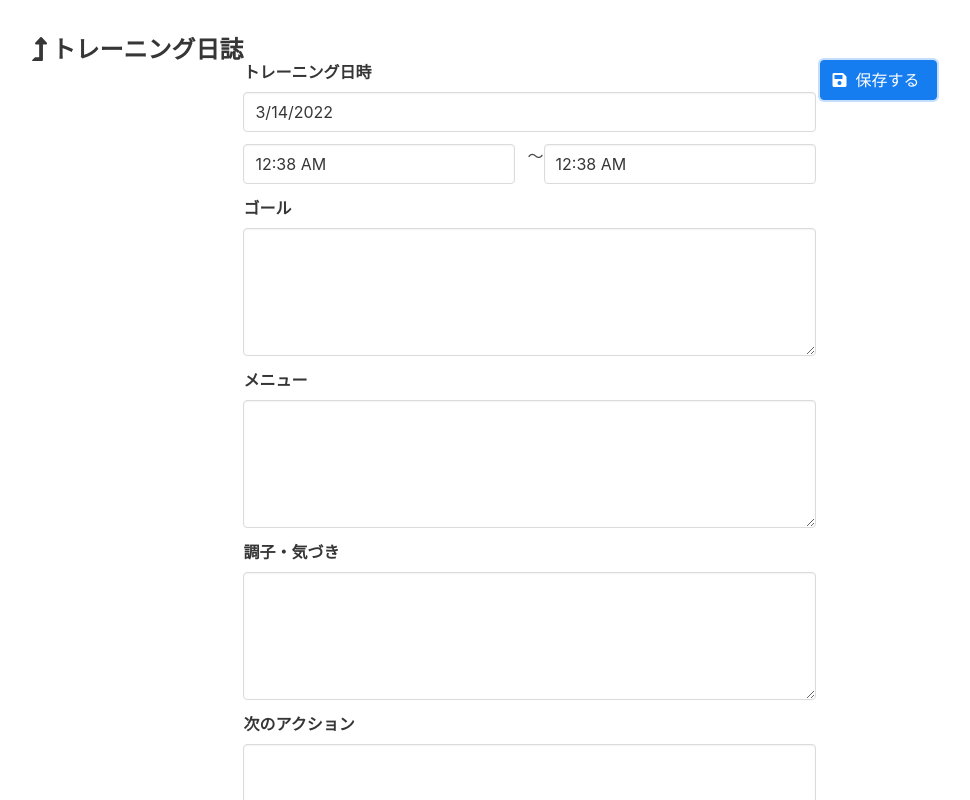
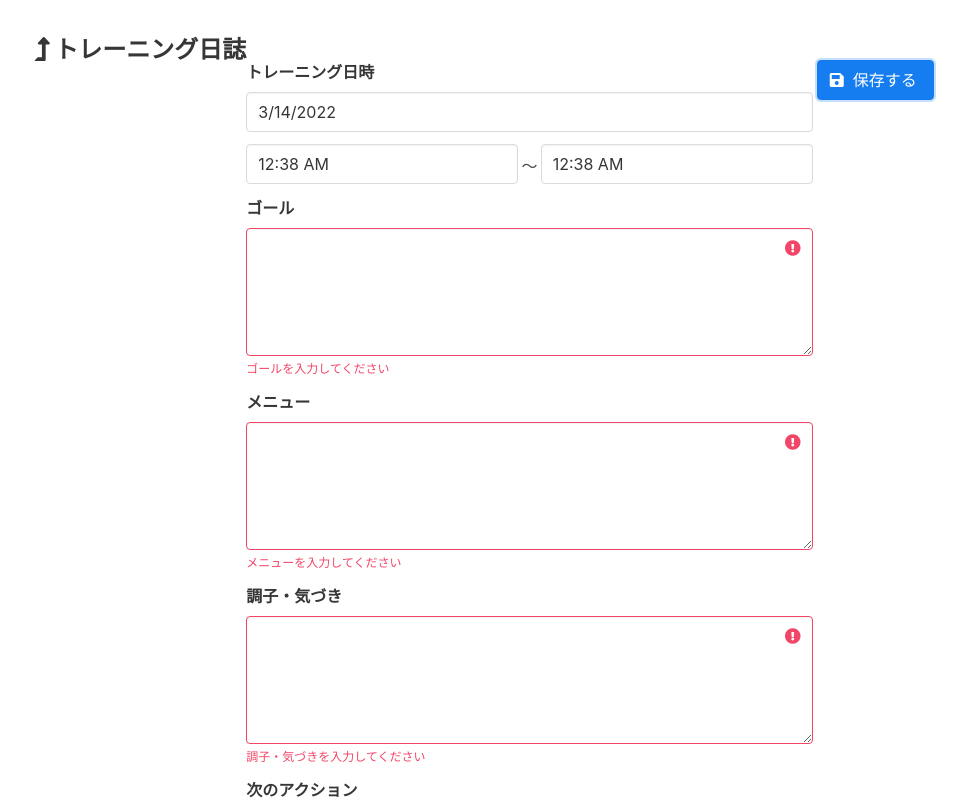
Before and after one commit to KentaYamada/my-trainer, a Vue app: page /reports/create in a window 1280 px wide. Both pictures are taken after a click on the button "保存する". Shown: the top 800 px of the page, without its empty margins (156-1126 px from the left). Built offline with nearby package versions, Linux system fonts and the light colour scheme.

Commit message:
implement validation

```diff
--- a/src/components/reports/form/script.ts
+++ b/src/components/reports/form/script.ts
@@ -10,6 +10,10 @@ export default Vue.extend({
     report: {
       required: true,
       type: Object as PropType<Report>
+    },
+    validations: {
+      required: true,
+      type: Object
     }
   },
   methods: {
--- a/src/components/reports/form/style.scss
+++ b/src/components/reports/form/style.scss
@@ -0,0 +1,8 @@
+.mr-0 {
+    margin-right: 0;
+}
+.tilda {
+    padding-top: 0.6rem;
+    padding-left: 0.2rem;
+    padding-right: 0.2rem;
+}
--- a/src/components/reports/form/template.html
+++ b/src/components/reports/form/template.html
@@ -12,13 +12,13 @@
     <b-field grouped>
         <template #message>
         </template>
-        <div class="control">
+        <div class="control mr-0">
             <b-timepicker
                 :value="report.practice_time_from"
                 @input="handleUpdatePracticeTimeFrom($event)">
             </b-timepicker>
         </div>
-        <p>〜</p>
+        <p class="tilda">〜</p>
         <div class="control">
             <b-timepicker
                 :value="report.practice_time_to"
@@ -26,8 +26,11 @@
             </b-timepicker>
         </div>
     </b-field>
-    <b-field label="ゴール">
+    <b-field label="ゴール" :type="{ 'is-danger': validations.report.goal.$error }">
         <template #message>
+            <div v-if="validations.report.goal.$error">
+                <p v-if="!validations.report.goal.required">ゴールを入力してください</p>
+            </div>
         </template>
         <b-input
             type="textarea"
@@ -35,8 +38,11 @@
             @input="handleUpdateGoal($event)">
         </b-input>
     </b-field>
-    <b-field label="メニュー">
+    <b-field label="メニュー" :type="{ 'is-danger': validations.report.plan.$error }">
         <template #message>
+            <div v-if="validations.report.plan.$error">
+                <p v-if="!validations.report.plan.required">メニューを入力してください</p>
+            </div>
         </template>
         <b-input
             type="textarea"
@@ -44,8 +50,11 @@
             @input="handleUpdatePlan($event)">
         </b-input>
     </b-field>
-    <b-field label="調子・気づき">
+    <b-field label="調子・気づき" :type="{ 'is-danger': validations.report.implessions.$error }">
         <template #message>
+            <div v-if="validations.report.implessions.$error">
+                <p v-if="!validations.report.implessions.required">調子・気づきを入力してください</p>
+            </div>
         </template>
         <b-input
             type="textarea"
@@ -53,8 +62,11 @@
             @input="handleUpdateImplessions($event)">
         </b-input>
     </b-field>
-    <b-field label="次のアクション">
+    <b-field label="次のアクション" :type="{ 'is-danger': validations.report.next_action.$error }">
         <template #message>
+            <div v-if="validations.report.next_action.$error">
+                <p v-if="!validations.report.next_action.required">次のアクションを入力してください</p>
+            </div>
         </template>
         <b-input
             type="textarea"
--- a/src/views/reports/create/script.ts
+++ b/src/views/reports/create/script.ts
@@ -1,5 +1,6 @@
 import Vue from "vue";
 import { mapActions, mapGetters } from "vuex";
+import { required } from "vuelidate/lib/validators";
 import ReportForm from "@/components/reports/form/ReportForm.vue";
 import {
   INITIALIZE,
@@ -43,6 +44,10 @@ export default Vue.extend({
       updatePracticeTimeTo: UPDATE_PRACTICE_TIME_TO
     }),
 
+    handleSave(): void {
+      this.$v.$touch();
+    },
+
     handleUpdatePracticeDate(value: Date): void {
       this.updatePracticeDate(value);
     },
@@ -74,5 +79,21 @@ export default Vue.extend({
     handleUpdateMemo(value: string): void {
       this.updateMemo(value);
     }
+  },
+  validations: {
+    report: {
+      goal: {
+        required
+      },
+      plan: {
+        required
+      },
+      implessions: {
+        required
+      },
+      next_action: {
+        required
+      }
+    }
   }
 });
--- a/src/views/reports/create/template.html
+++ b/src/views/reports/create/template.html
@@ -8,6 +8,7 @@
         <section class="page-body mt-5">
             <report-form
                 :report="report"
+                :validations="$v"
                 @update-goal="handleUpdateGoal"
                 @update-implessions="handleUpdateImplessions"
                 @update-memo="handleUpdateMemo"
@@ -20,7 +21,13 @@
         </section>
         <footer class="page-footer mt-5">
             <div class="buttons is-right">
-                <b-button type="is-info" icon-left="save" outlined>保存する</b-button>
+                <b-button
+                    type="is-info"
+                    icon-left="save"
+                    outlined
+                    @click="handleSave">
+                    保存する
+                </b-button>
             </div>
         </footer>
     </div>
```
